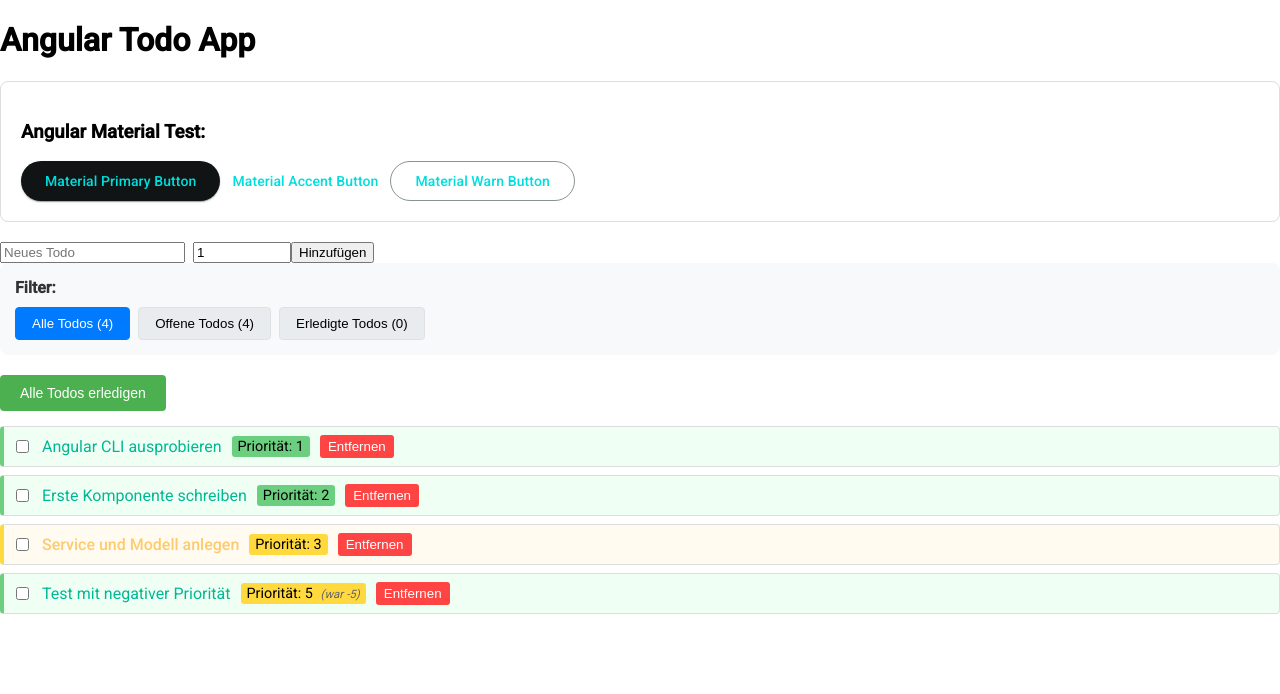
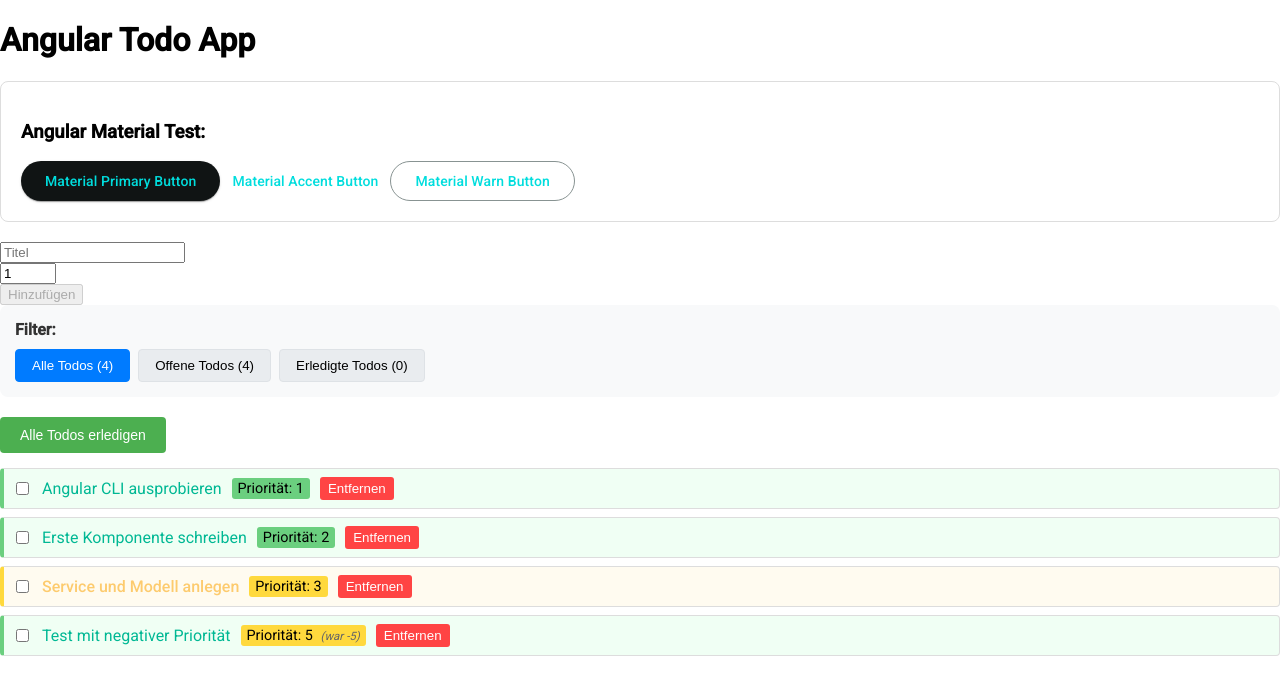
Before and after one commit to JohnnyFastfox/todo-app, an Angular app: page / in a window 1280 px wide. Shown: the top 694 px of the page. Built offline with nearby package versions, Linux system fonts and the light colour scheme.

Commit message:
feat: add addTodo form validation

```diff
--- a/src/app/todos/todo-add/todo-add.component.html
+++ b/src/app/todos/todo-add/todo-add.component.html
@@ -1,15 +1,30 @@
-<input
-    type="text"
-    [(ngModel)]="title"
-    placeholder="Neues Todo"
-    (keyup.enter)="addTodo()"
-/>
-<input
-    type="number"
-    [(ngModel)]="priority"
-    min="1"
-    placeholder="Priorität"
-    (keyup.enter)="addTodo()"
-    style="width: 90px; margin-left: 8px;"
-/>
-<button (click)="addTodo()">Hinzufügen</button>
+<form [formGroup]="todoForm" (ngSubmit)="addTodo()">
+    <div class="form-field">
+        <input formControlName="title"
+               placeholder="Titel"
+               (blur)="onTitleBlur()" />
+
+        <div *ngIf="todoForm.get('title')?.invalid && (todoForm.get('title')?.touched || todoForm.get('title')?.dirty)"
+             class="error-messages">
+            <small *ngIf="todoForm.get('title')?.errors?.['required']">Titel ist erforderlich</small>
+            <small *ngIf="todoForm.get('title')?.errors?.['minlength']">Mindestens 3 Zeichen</small>
+        </div>
+    </div>
+
+    <div class="form-field">
+        <input type="number"
+               formControlName="priority"
+               min="1"
+               max="10"
+               placeholder="Priorität"
+               (blur)="onPriorityBlur()" />
+
+        <div *ngIf="todoForm.get('priority')?.invalid && (todoForm.get('priority')?.touched || todoForm.get('priority')?.dirty)"
+             class="error-messages">
+            <small *ngIf="todoForm.get('priority')?.errors?.['min']">Priorität muss mindestens 1 sein</small>
+            <small *ngIf="todoForm.get('priority')?.errors?.['max']">Priorität darf maximal 10 sein</small>
+        </div>
+    </div>
+
+    <button type="submit" [disabled]="todoForm.invalid">Hinzufügen</button>
+</form>
--- a/src/app/todos/todo-add/todo-add.component.ts
+++ b/src/app/todos/todo-add/todo-add.component.ts
@@ -1,23 +1,38 @@
 import { Component, Output, EventEmitter } from '@angular/core';
-import { FormsModule } from '@angular/forms';
+import { FormGroup, FormControl, Validators, ReactiveFormsModule } from '@angular/forms';
+import { CommonModule } from '@angular/common';
+import { TodoService } from '../todo.service';
 
 @Component({
   selector: 'app-todo-add',
   templateUrl: './todo-add.component.html',
   styleUrls: ['./todo-add.component.scss'],
-  imports: [FormsModule]
+  standalone: true,
+  imports: [ReactiveFormsModule, CommonModule]
 })
 export class TodoAddComponent {
-  title = '';
-  priority: number = 1;
-
   @Output() todoCreated = new EventEmitter<{ title: string; priority: number }>();
 
-  addTodo(): void {
-    if (this.title.trim()) {
-      this.todoCreated.emit({ title: this.title.trim(), priority: this.priority });
-      this.title = '';
-      this.priority = 1;
+  constructor(private todoService: TodoService) { }
+
+  todoForm = new FormGroup({
+    title: new FormControl('', [Validators.required, Validators.minLength(3)]),
+    priority: new FormControl(1, [Validators.min(1), Validators.max(10)]),
+  });
+
+  addTodo() {
+    if (this.todoForm.valid) {
+      const { title, priority } = this.todoForm.value;
+      this.todoCreated.emit({ title: title ?? '', priority: priority ?? 1 });
+      this.todoForm.reset();
     }
   }
+
+  onTitleBlur() {
+    this.todoForm.get('title')?.markAsTouched();
+  }
+
+  onPriorityBlur() {
+    this.todoForm.get('priority')?.markAsTouched();
+  }
 }
--- a/src/app/todos/todo-item/todo-item.component.ts
+++ b/src/app/todos/todo-item/todo-item.component.ts
@@ -7,6 +7,7 @@
   selector: 'app-todo-item',
   templateUrl: './todo-item.component.html',
   styleUrls: ['./todo-item.component.scss'],
+  standalone: true,
   imports: [CommonModule, AbsolutePriorityPipe]
 })
 export class TodoItemComponent {
--- a/src/app/todos/todo-list/todo-list.component.ts
+++ b/src/app/todos/todo-list/todo-list.component.ts
@@ -8,6 +8,7 @@
   selector: 'app-todo-list',
   templateUrl: './todo-list.component.html',
   styleUrls: ['./todo-list.component.scss'],
+  standalone: true,
   imports: [CommonModule, TodoItemComponent]
 })
 export class TodoListComponent implements OnInit {
```
